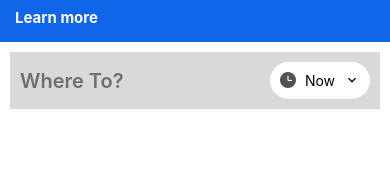
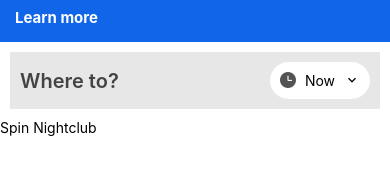
Before and after one commit to ChaoliTan/Uber, a React Native app: screen / in a window 390 px wide. Shown: the part 427-602 px from the top of the page. Built offline with nearby package versions, Linux system fonts and the light colour scheme.

Commit message:
eslint --init

```diff
--- a/src/components/HomeSearch/index.jsx
+++ b/src/components/HomeSearch/index.jsx
@@ -1,43 +1,50 @@
 import React from 'react';
-import {StyleSheet, Text, View} from 'react-native';
+import {
+  StyleSheet, Text, View, Image,
+} from 'react-native';
 import AntDesign from 'react-native-vector-icons/AntDesign';
 import MaterialIcons from 'react-native-vector-icons/MaterialIcons';
 
-const index = () => {
-  return (
+const HomeSearch = () => (
   <View>
     {/* input text */}
     <View style={styles.inputBox}>
-        <Text style={styles.inputText}>Where To?</Text>
+      <Text style={styles.inputText}>Where to?</Text>
       <View style={styles.timeContainer}>
-          <AntDesign name={'clockcircle'} size={16} color={'#535353'}></AntDesign>
+        <AntDesign name="clockcircle" size={16} color="#535353" />
         <Text>Now</Text>
-          <MaterialIcons name={'keyboard-arrow-down'} size={16}></MaterialIcons>
+        <MaterialIcons name="keyboard-arrow-down" size={16} />
       </View>
     </View>
 
     {/* previous destination */}
+    <View style={styles.row}>
+      <View style={styles.iconContainer}>
+        <AntDesign />
+        <Image />
+      </View>
+      <Text>Spin Nightclub</Text>
+    </View>
 
     {/* home destination */}
   </View>
 );
-};
 
-export default index;
+export default HomeSearch;
 
 const styles = StyleSheet.create({
   inputBox: {
-    backgroundColor: '#d9d9d9',
+    backgroundColor: '#e7e7e7',
     margin: 10,
     padding: 10,
     flexDirection: 'row',
     justifyContent: 'space-between',
-    alignItems: 'center'
+    alignItems: 'center',
   },
   inputText: {
     fontSize: 20,
     fontWeight: '600',
-    color: '#6e6e6e'
+    color: '#434343',
   },
   timeContainer: {
     flexDirection: 'row',
```
Also changed, not shown: package.json (+6 -1 lines), .eslintrc.js, 2 other files (tests, documents, lock files or other folders). Lines whose indentation alone changed are shown as unchanged.
